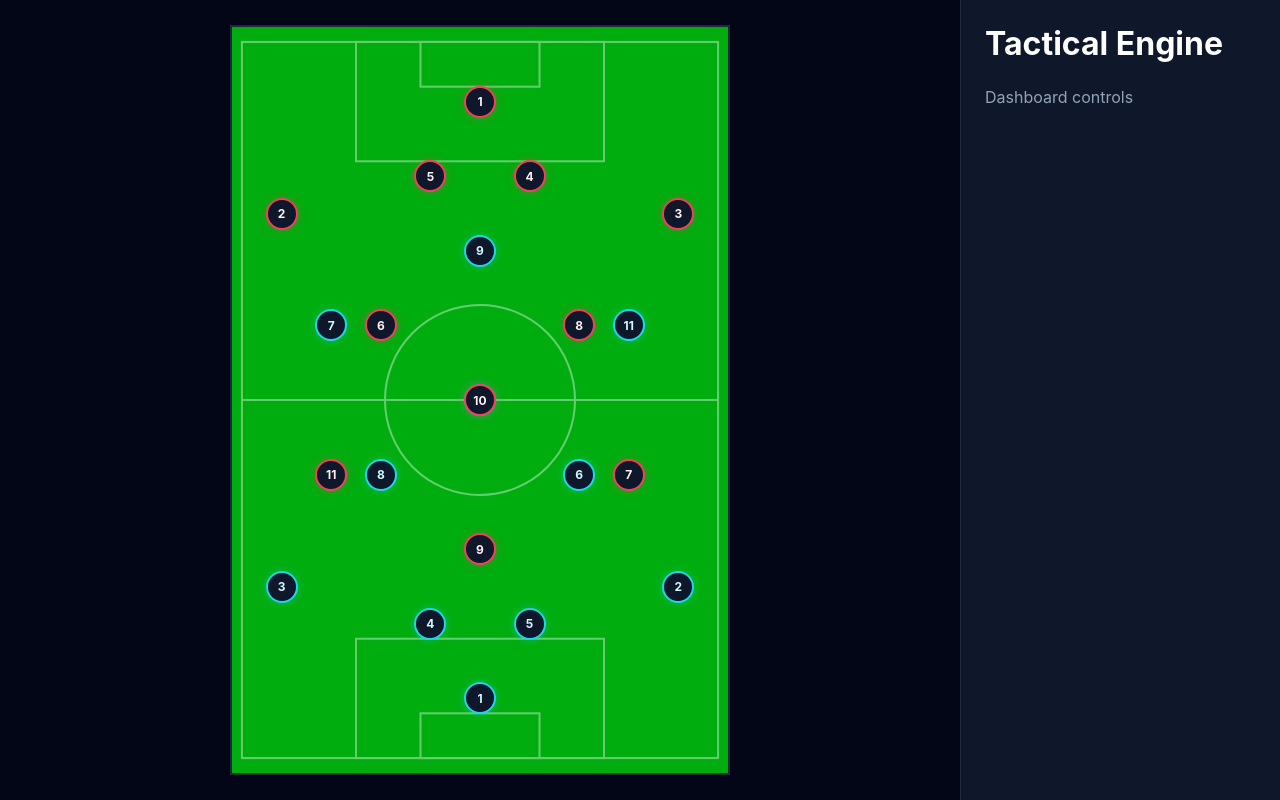
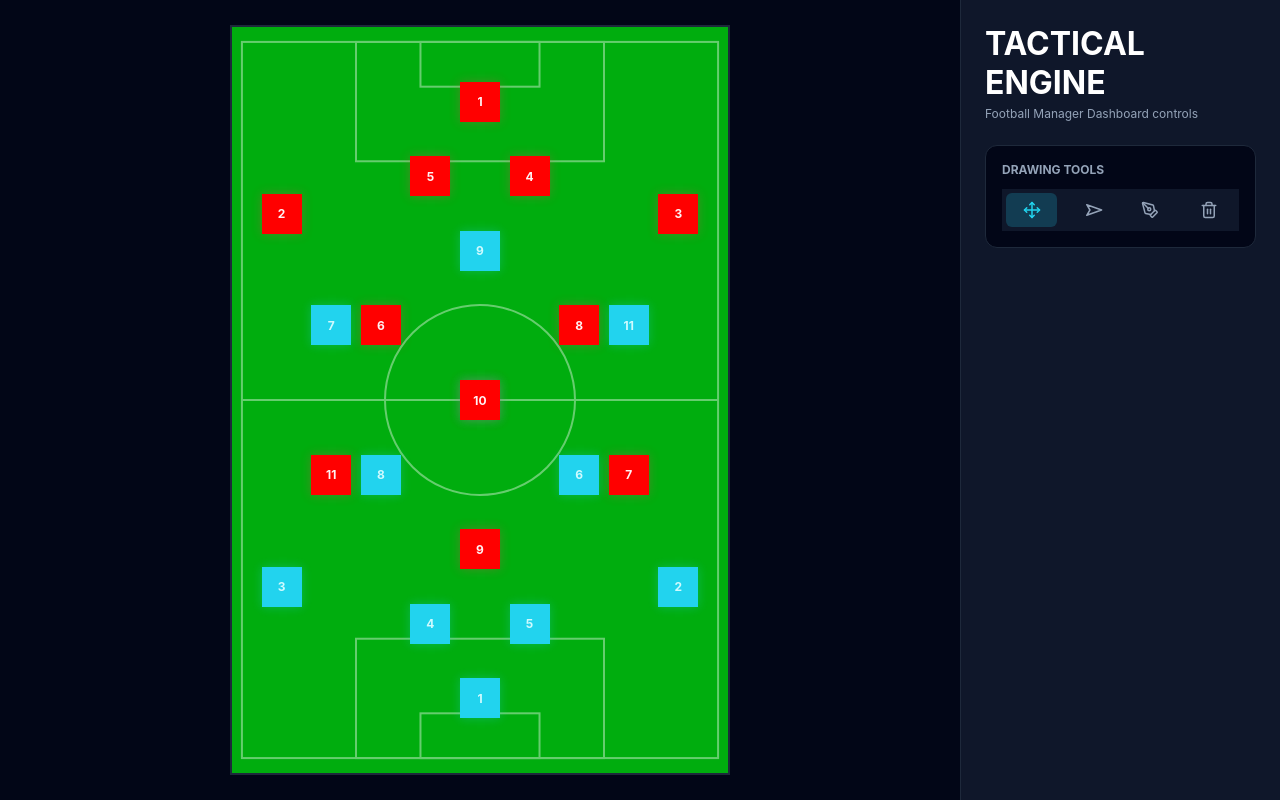
Before and after one commit to abdulgafarabdurrasheed/tactics-board, a React (Vite) app: page / in a window 1280 px wide. Built offline with nearby package versions, Linux system fonts and the light colour scheme.

Commit message:
Adding tool icons.

```diff
--- a/src/App.css
+++ b/src/App.css
@@ -37,3 +37,49 @@
     width: 320px;
   }
 }
+
+.tools-container {
+  background-color: var(--bg-darker);
+  padding: 1rem;
+  border-radius: 0.75rem;
+  border: 1px solid var(--bg-panel);
+}
+
+.tools-header {
+  font-size: 0.75rem;
+  font-weight: bold;
+  color: var(--text-muted);
+  text-transform: uppercase;
+  margin-bottom: 0.75rem;
+}
+
+.tools-grid {
+  display: flex;
+  gap: 0.5rem;
+  background-color: var(--bg-dark);
+  padding: 0.25rem;
+  bottom: 0.5rem;
+}
+
+.tool-button {
+  flex: 1;
+  padding: 0.5rem 0;
+  display: flex;
+  justify-content: center;
+  align-items: center;
+  border-radius: 0.375rem;
+  background: transparent;
+  border: none;
+  cursor: pointer;
+  color: var(--text-muted);
+  transition: all 0.2s ease;
+}
+
+.tool-button:hover {
+  color: white;
+}
+
+.tool-button.active-select { background-color: rgba(34, 211, 238, 0.2); color: var(--accent-cyan); }
+.tool-button.active-pass { background-color: rgba(234, 179, 8, 0.2); color: #facc15; }
+.tool-button.active-run { background-color: rgba(249, 115, 22, 0.2); color: #f97316; }
+.tool-button.clear-btn:hover { background-color: rgba(244, 63, 94, 0.2); color: var(--accent-rose); }
--- a/src/App.tsx
+++ b/src/App.tsx
@@ -2,13 +2,19 @@ import FootballField from "./components/FootballField";
 import "./App.css";
 import { useState, useRef, useEffect } from "react";
 import { generateInitialPlayers } from "./constants";
-import type { Player, Phase, ToolType } from "./types";
+import type { Player, Phase, ToolType, Arrow } from "./types";
+import { Move, Navigation, PenTool, Trash2 } from 'lucide-react'
 
 function App() {
   const [players, setPlayers] = useState<Player[]>(generateInitialPlayers());
   const [phase, setPhase] = useState<Phase>("offensive");
   const [tool, setTool] = useState<ToolType>("select");
   const [selectedPlayerId, setSelectedPlayerId] = useState<string | null>(null);
+  const [arrows, setArrows] = useState<Arrow[]>([]);
+  const [drawState, setDrawState] = useState({
+    isDrawing: false, startX: 0, startY: 0, currentX: 0, currentY: 0
+  });
+  const clearArrows = () => setArrows([]);
 
   const [dragged, setDragged] = useState({
     isDragging: false,
@@ -130,8 +136,44 @@ function App() {
         />
       </div>
       <div className="dashboard-section">
-        <h1 style={{ color: "white" }}>Tactical Engine</h1>
-        <p style={{ color: "var(--text-muted)" }}>Dashboard controls</p>
+        <div>
+          <h1 style={{ color: "white", textTransform: 'uppercase', display: 'flex', alignItems: 'center', gap: '0.5rem' }}>
+            Tactical Engine
+          </h1>
+          <p style={{ color: "var(--text-muted)", fontSize: '0.75rem', marginTop: '0.25rem' }}>Football Manager Dashboard controls</p>
+        </div>
+
+        <div className="tools-container">
+          <h2 className="tools-header">
+            Drawing Tools
+          </h2>
+          <div className="tools-grid">
+            <button
+              onClick={() => setTool('select')}
+              className={`tool-button ${tool === 'select' ? 'active-select' : ''}`}
+            >
+              <Move size={18} />
+            </button>
+            <button
+              onClick={() => setTool('pass')}
+              className={`tool-button ${tool === 'pass' ? 'active-pass' : ''}`}
+            >
+              <Navigation size={18} style={{ transform: 'rotate(45deg)' }} />
+            </button>
+            <button
+              onClick={() => setTool('run')}
+              className={`tool-button ${tool === 'run' ? 'active-run' : ''}`}
+            >
+              <PenTool size={18} />
+            </button>
+            <button
+              onClick={clearArrows}
+              className="tool-button clear-btn"
+            >
+              <Trash2 size={18} />
+            </button>
+          </div>
+        </div>
       </div>
     </div>
   );
--- a/src/components/PlayerCard.css
+++ b/src/components/PlayerCard.css
@@ -1,9 +1,8 @@
 .player-card {
     position: absolute;
     transform: translate(-50%, -50%);
-    width: 2rem;
-    height: 2rem;
-    border-radius: 50%;
+    width: 2.5rem;
+    height: 2.5rem;
     display: flex;
     align-items: center;
     justify-content: center;
@@ -20,22 +19,19 @@
 }
 
 .player-home {
-    background-color: var(--bg-dark);
-    border: 2px solid var(--accent-cyan);
+    background-color: var(--accent-cyan);
     color: #cffafe;
     box-shadow: 0 0 10px rgba(34, 211, 238, 0.3);
 }
 
 .player-away {
-  background-color: var(--bg-dark);
-  border: 2px solid var(--accent-rose);
+  background-color: red;
   color: #fff1f2;
   box-shadow: 0 0 10px rgba(244, 63, 94, 0.3);
 }
 
 .player-selected {
   border: 2px solid white;
-  box-shadow: 0 0 20px rgba(255, 255, 255, 0.6);
   z-index: 30;
 }
 
```
